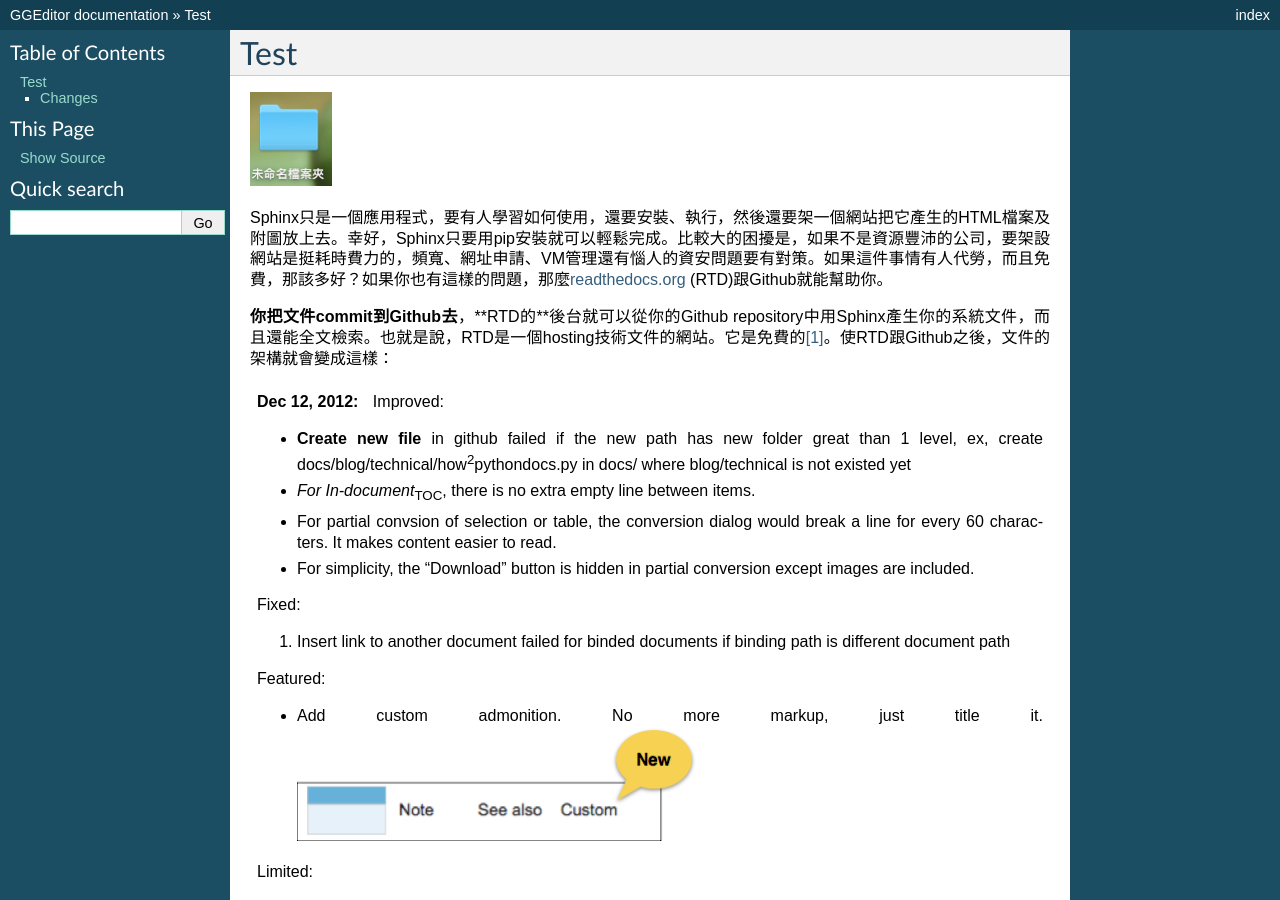
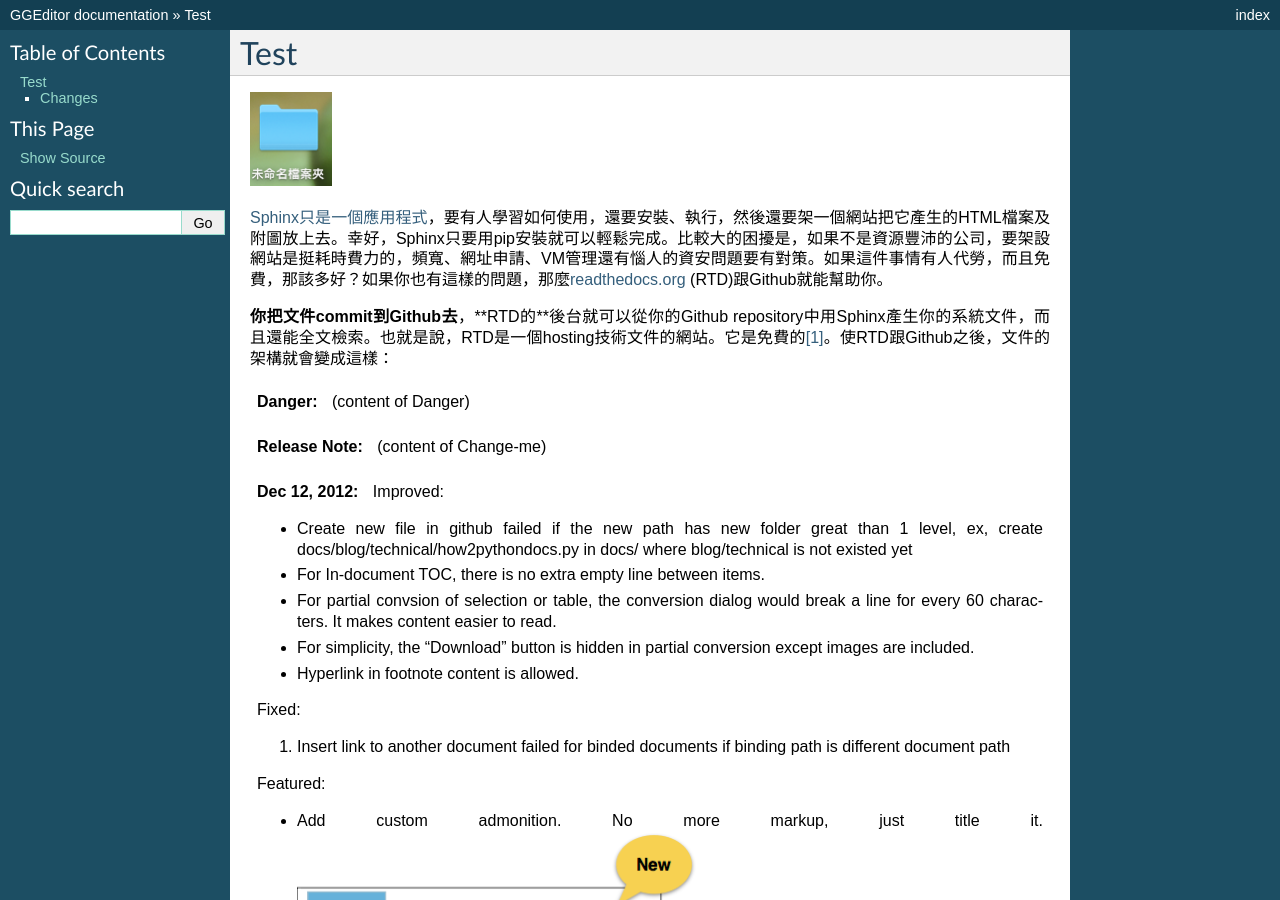
Before and after one commit to iapyeh/GGeditor, a Sphinx documentation site: the page built from docs/develop_test.rst, in a window 1280 px wide and 900 px high. Built offline with Sphinx 7.4.7, drawn with Linux system fonts in a browser that asks for light colours; pages that are not in the unit, such as notebooks, are missing from menus.

Commit message:
Google Docs reST Editor@2016-12-11 16:40:38

```diff
--- a/docs/develop_test.rst
+++ b/docs/develop_test.rst
@@ -16,9 +16,19 @@ Test
 
 \ |IMG1|\
 
-Sphinx只是一個應用程式，要有人學習如何使用，還要安裝、執行，然後還要架一個網站把它產生的HTML檔案及附圖放上去。幸好，Sphinx只要用pip安裝就可以輕鬆完成。比較大的困擾是，如果不是資源豐沛的公司，要架設網站是挺耗時費力的，頻寬、網址申請、VM管理還有惱人的資安問題要有對策。如果這件事情有人代勞，而且免費，那該多好？如果你也有這樣的問題，那麼\ |LINK1|\  (RTD)跟Github就能幫助你。
+\ |LINK1|\ ，要有人學習如何使用，還要安裝、執行，然後還要架一個網站把它產生的HTML檔案及附圖放上去。幸好，Sphinx只要用pip安裝就可以輕鬆完成。比較大的困擾是，如果不是資源豐沛的公司，要架設網站是挺耗時費力的，頻寬、網址申請、VM管理還有惱人的資安問題要有對策。如果這件事情有人代勞，而且免費，那該多好？如果你也有這樣的問題，那麼\ |LINK2|\  (RTD)跟Github就能幫助你。
 
 \ |STYLE0|\ ，\*\*RTD的\*\*後台就可以從你的Github repository中用Sphinx產生你的系統文件，而且還能全文檢索。也就是說，RTD是一個hosting技術文件的網站。它是免費的\ [#F1]_\ 。使RTD跟Github之後，文件的架構就會變成這樣：
+
+
+..  Danger::
+
+    (content of Danger)
+
+
+.. admonition:: Release Note
+
+    (content of Change-me)
 
 .. _h2c1d74277104e41780968148427e:
 
@@ -30,13 +40,15 @@ Sphinx只是一個應用程式，要有人學習如何使用，還要安裝、
 
     Improved:
 
-    * \ |STYLE1|\  in github failed if the new path has new folder great than 1 level, ex, create docs/blog/technical/how\ |STYLE2|\ pythondocs.py in docs/ where blog/technical is not existed yet
+    * Create new file in github failed if the new path has new folder great than 1 level, ex, create docs/blog/technical/how2pythondocs.py in docs/ where blog/technical is not existed yet
 
-    * \ |STYLE3|\ \ |STYLE4|\ , there is no extra empty line between items.
+    * For In-document TOC, there is no extra empty line between items.
 
     * For partial convsion of selection or table, the conversion dialog would break a line for every 60 characters. It makes content easier to read.
 
     * For simplicity, the “Download” button is hidden in partial conversion except images are included.
+
+    * Hyperlink in footnote content is allowed.
 
     Fixed:
 
@@ -76,16 +88,12 @@ Changes
 
 .. |STYLE0| replace:: **你把文件commit到Github去**
 
-.. |STYLE1| replace:: **Create new file**
-
-.. |STYLE2| replace:: :sup:`2`
-
-.. |STYLE3| replace:: *For In-document*
-
-.. |STYLE4| replace:: :sub:`TOC`
-
 
 .. |LINK1| raw:: html
+
+    <a href="docs/Tutorial.html">Sphinx只是一個應用程式</a>
+
+.. |LINK2| raw:: html
 
     <a href="https://readthedocs.org" target="_blank">readthedocs.org</a>
 
```
